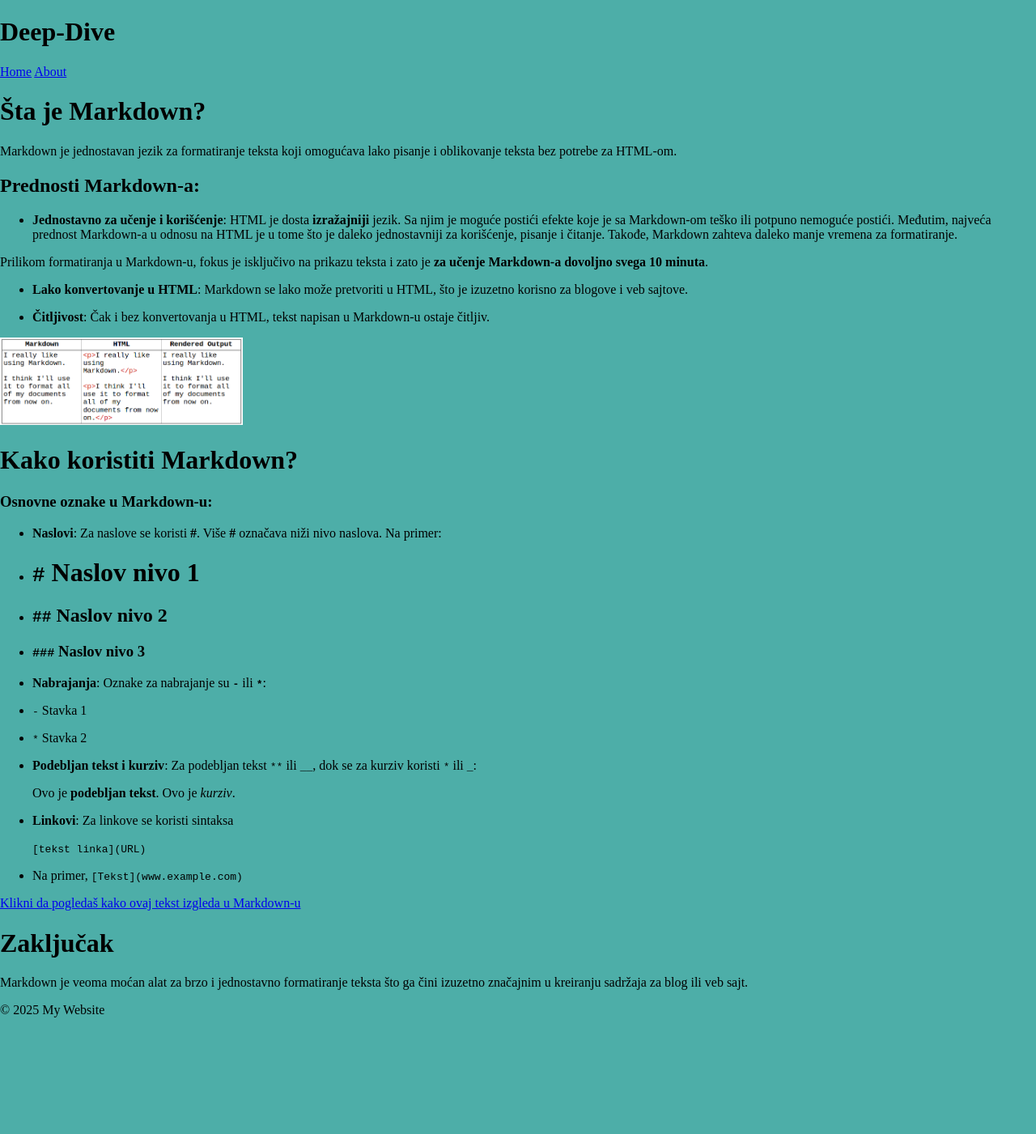
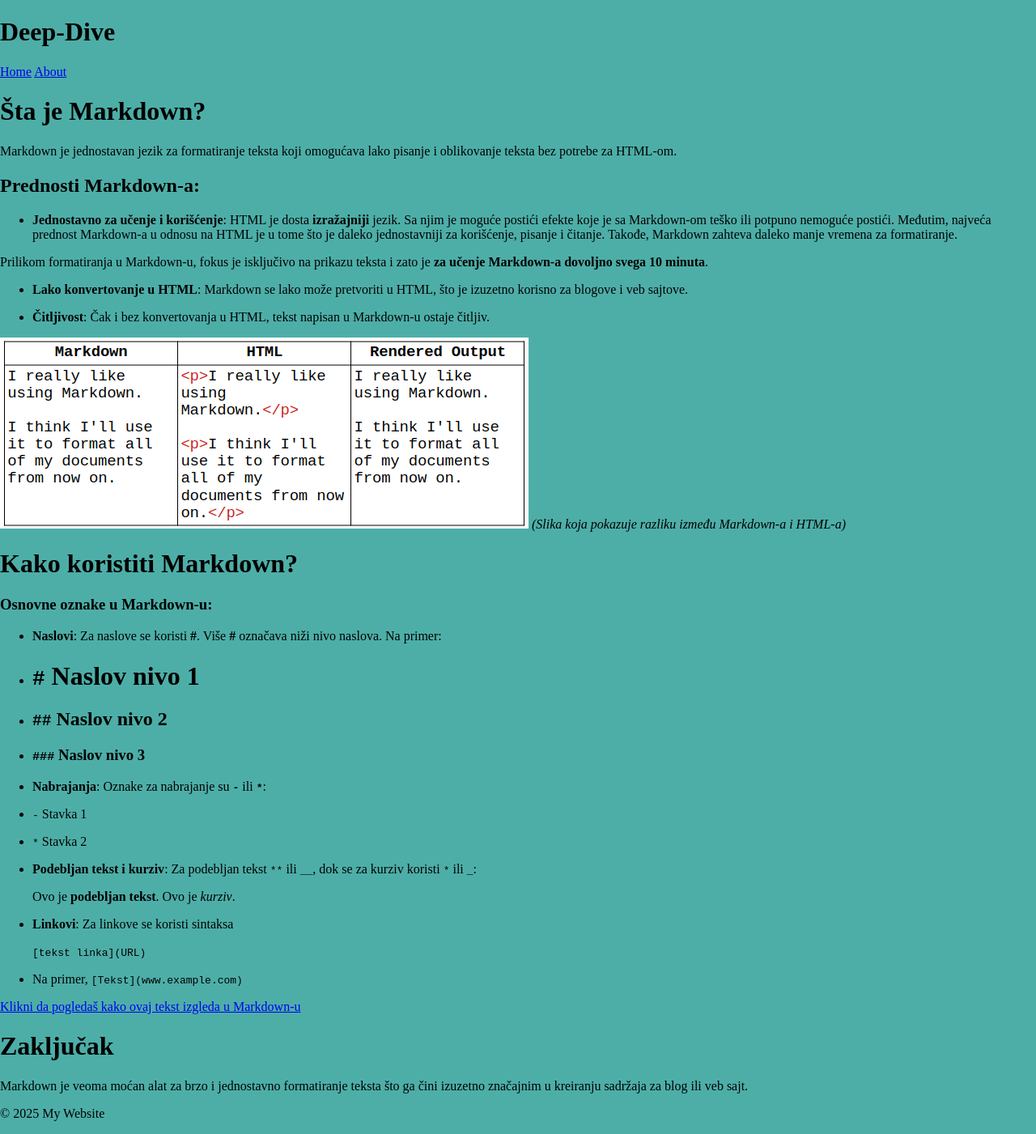
Before and after one commit to MarkoKolarevic/Deep-Dive, a Jekyll site: the page built from _posts/2025-02-09-naslov-prvog-teksta.md, in a window 1280 px wide. Shown: the whole page at 81% size. Built offline with Jekyll 4.4.1, drawn with Linux system fonts in a browser that asks for light colours; before the commit the page ends 1273 px from its top, so only the background shows below that.

Commit message:
Postavljena relativna putanja do slike

```diff
--- a/_posts/2025-02-09-naslov-prvog-teksta.md
+++ b/_posts/2025-02-09-naslov-prvog-teksta.md
@@ -21,8 +21,8 @@
 - **Čitljivost**:
 Čak i bez konvertovanja u HTML, tekst napisan u Markdown-u ostaje čitljiv.
 
-<img src="/assets/images/MarkdownVsHTML.png" alt="Razlika" width="300" />
-
+![Razlika između Markdown-a i HTML-a]({{ "/assets/images/MarkdownVsHTML.png" | relative_url }})
+_(Slika koja pokazuje razliku između Markdown-a i HTML-a)_
 
 
 # Kako koristiti Markdown?
```
